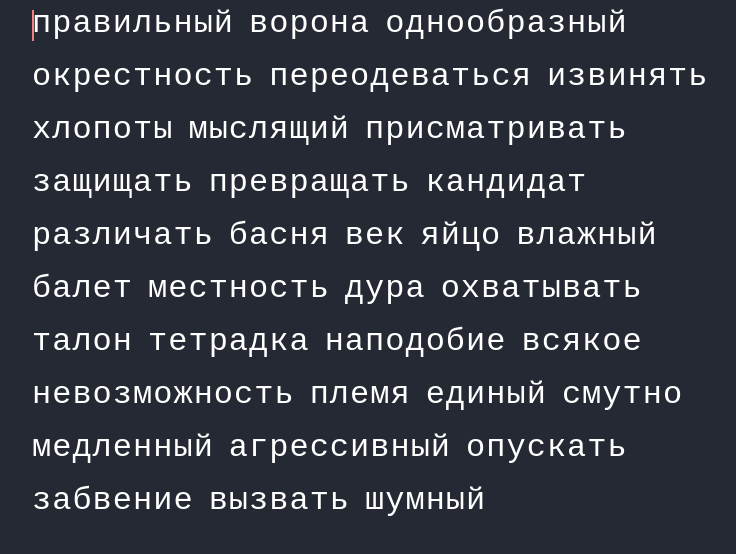
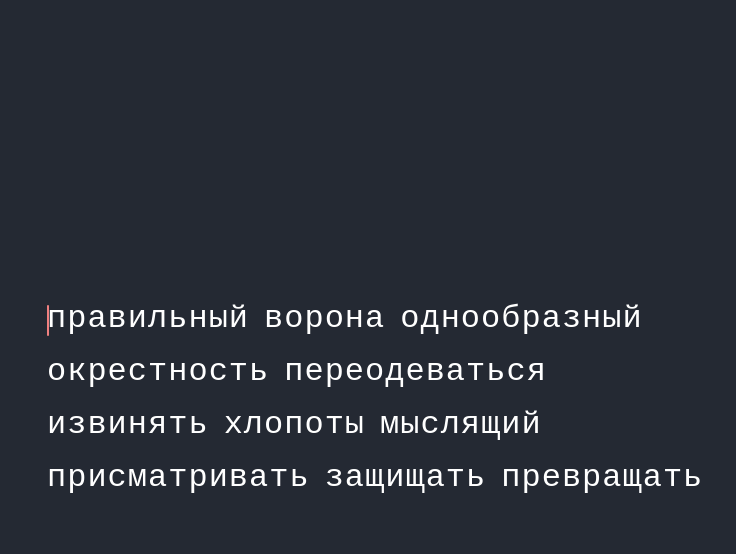
Before and after one commit to belk1ng/typing-train, a React (Create React App) app: page / in a window 1280 px wide. Shown: the top 554 px of the page, without its empty margins (258-994 px from the left). Built offline with nearby package versions, Linux system fonts and the light colour scheme.

Commit message:
Restyling

```diff
--- a/src/App.tsx
+++ b/src/App.tsx
@@ -1,3 +1,4 @@
+import { AppContainerStyled } from "./components/styles/AppContainer.styled";
 import { WordTypeWithLetterStatuses } from "./contexts/TypingContext";
 import { TypingContext } from "./contexts/TypingContext";
 import React, { useEffect, useContext } from "react";
@@ -126,9 +127,9 @@ function App() {
     ]);
 
     return (
-        <div className="App">
+        <AppContainerStyled>
             <WordsList wordsCount={35} />
-        </div>
+        </AppContainerStyled>
     );
 }
 
--- /dev/null
+++ b/src/components/styles/AppContainer.styled.ts
@@ -0,0 +1,8 @@
+import styled from "styled-components";
+
+export const AppContainerStyled = styled.main`
+    height: 100vh;
+
+    display: flex;
+    align-items: center;
+`;
--- a/src/components/styles/Word.styled.ts
+++ b/src/components/styles/Word.styled.ts
@@ -34,6 +34,7 @@ export const WordStyled = styled.p<WordStyledProps>`
             height: 65%;
 
             background-color: lightcoral;
+            border-radius: 10px;
 
             transition: all .15s;
         }
--- a/src/components/styles/WordList.styled.ts
+++ b/src/components/styles/WordList.styled.ts
@@ -2,8 +2,11 @@ import styled from "styled-components";
 
 export const WordsListStyled = styled.div`
     max-width: 700px;
+    height: 210px;
 
     margin: 0 auto;
+    padding: 0 15px;
+    overflow: hidden;
 
     display: flex;
     flex-wrap: wrap;
--- a/src/contexts/TypingContext.tsx
+++ b/src/contexts/TypingContext.tsx
@@ -39,7 +39,6 @@ export const TypingContextProvider = ({
     useEffect(() => generateRandomWords(), []);
 
     const generateRandomWords = useCallback((wordsCount = 35) => {
-        console.log("Get words");
         let wordsToType: WordTypeWithLetterStatuses[] = [];
 
         for (let word = 0; word < wordsCount; word++) {
```
